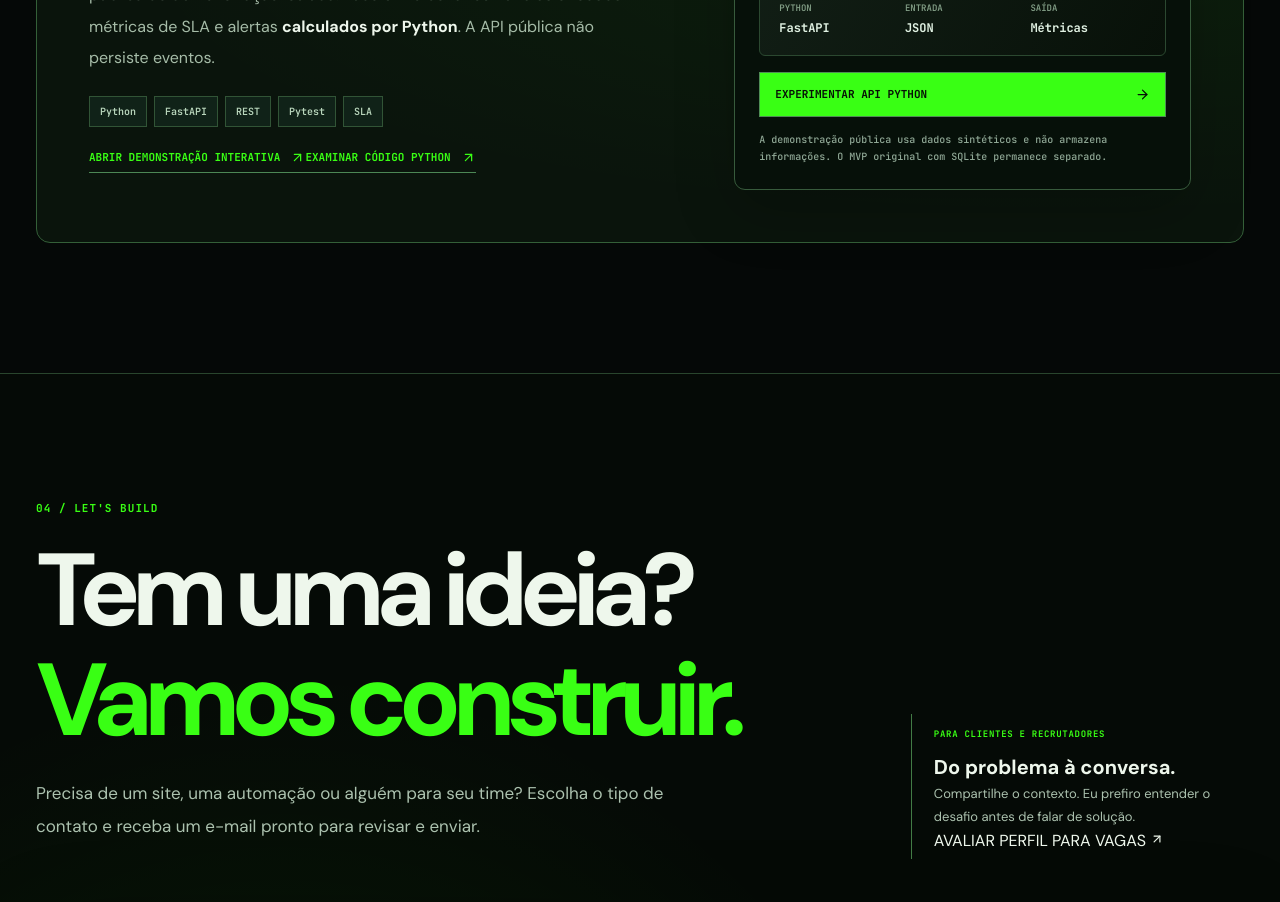
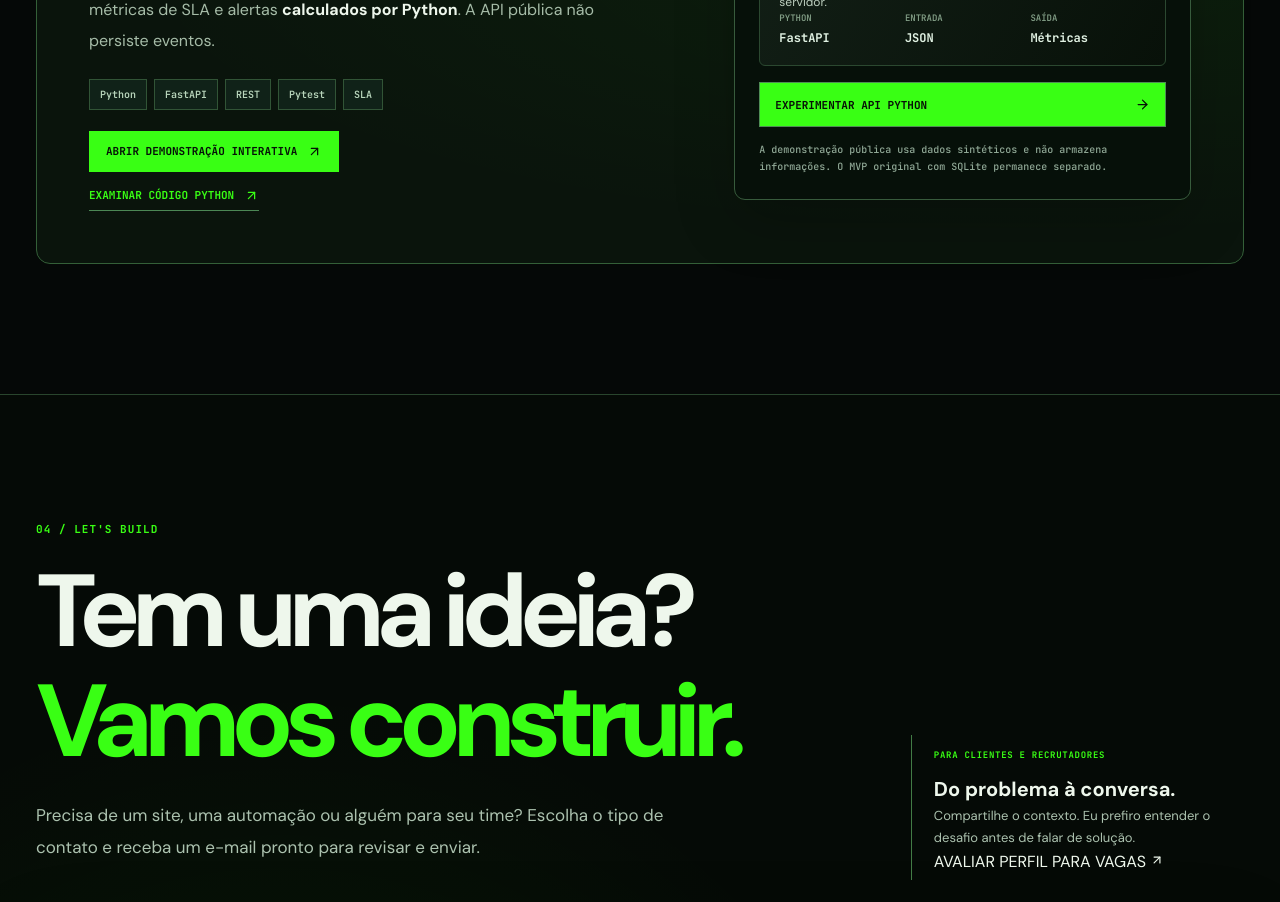
Before and after one commit to gustavormartins/gustavormartins.github.io, a Next.js app: page / in a window 1280 px wide. Shown: the part 3980-4882 px from the top of the page. Built offline with nearby package versions, Linux system fonts and the light colour scheme.

Commit message:
style(opslens): prominent live Python API CTA in homepage

```diff
--- a/app/globals.css
+++ b/app/globals.css
@@ -496,3 +496,10 @@ html{scroll-behavior:auto}
 .card-links a.game-play-link{display:inline-flex;align-items:center;gap:8px;padding:10px 13px;background:#39ff14;color:#061008;border:1px solid #39ff14;font-weight:800;box-shadow:0 0 20px rgba(57,255,20,.09);transition:background .2s ease,color .2s ease}
 .card-links a.game-play-link:hover{background:#c0ffb6;color:#041006}
 @media(prefers-reduced-motion:reduce){.card-links a.game-play-link{transition:none}}
+
+
+/* Live OpsLens CTA: emphasize real Python route, not an illustrative simulation. */
+.ops-home-links{display:flex;align-items:flex-start;flex-direction:column;gap:16px;margin-top:21px}
+.ops-home-links .ops-source-link{display:inline-flex;align-items:center;gap:10px;margin-top:0}
+.ops-home-links a.ops-primary-link{display:inline-flex;border:1px solid var(--green);background:var(--green);color:#061208;padding:12px 16px;font-weight:800}
+.ops-home-links a.ops-primary-link:hover{background:#b4ffa6;color:#071208}
```
